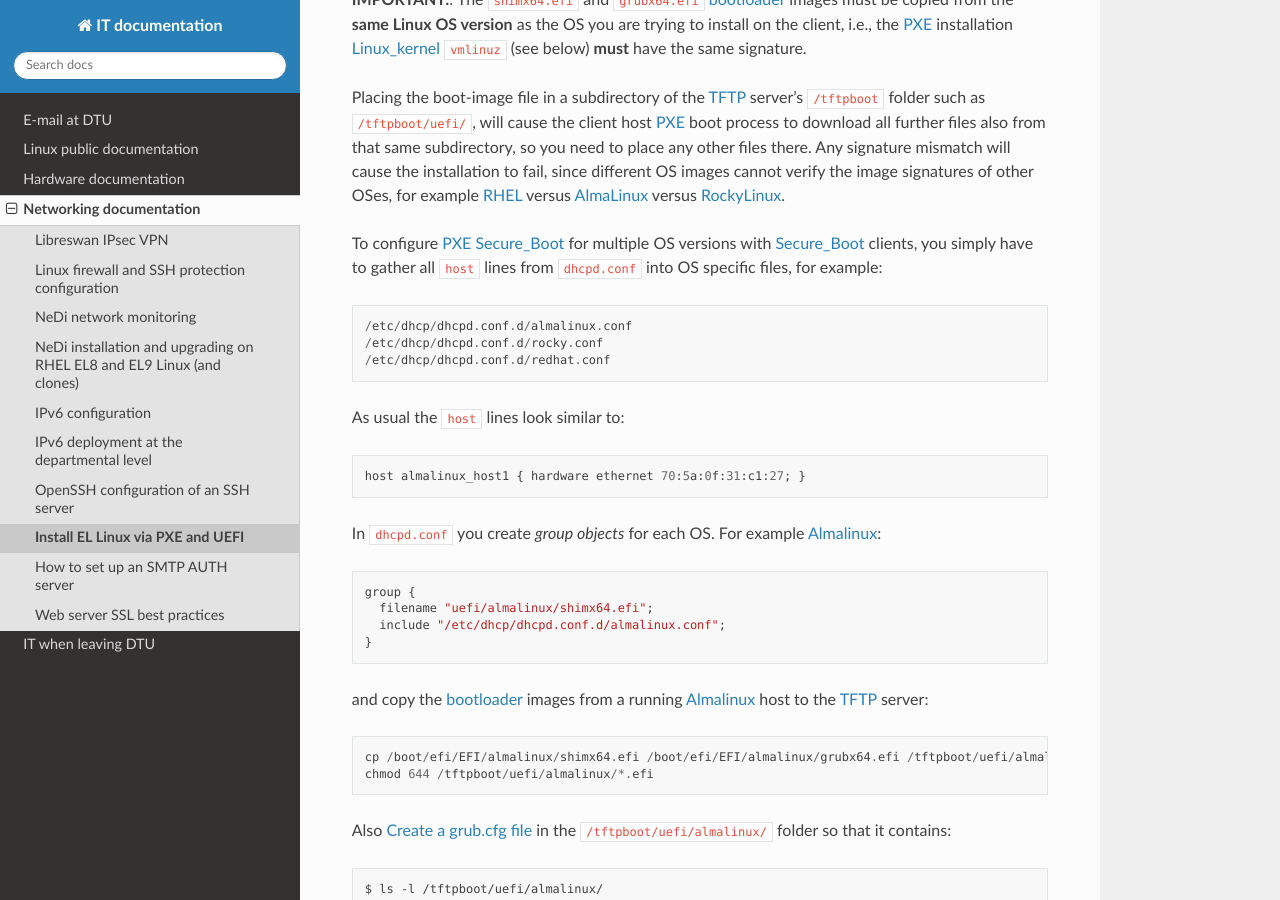
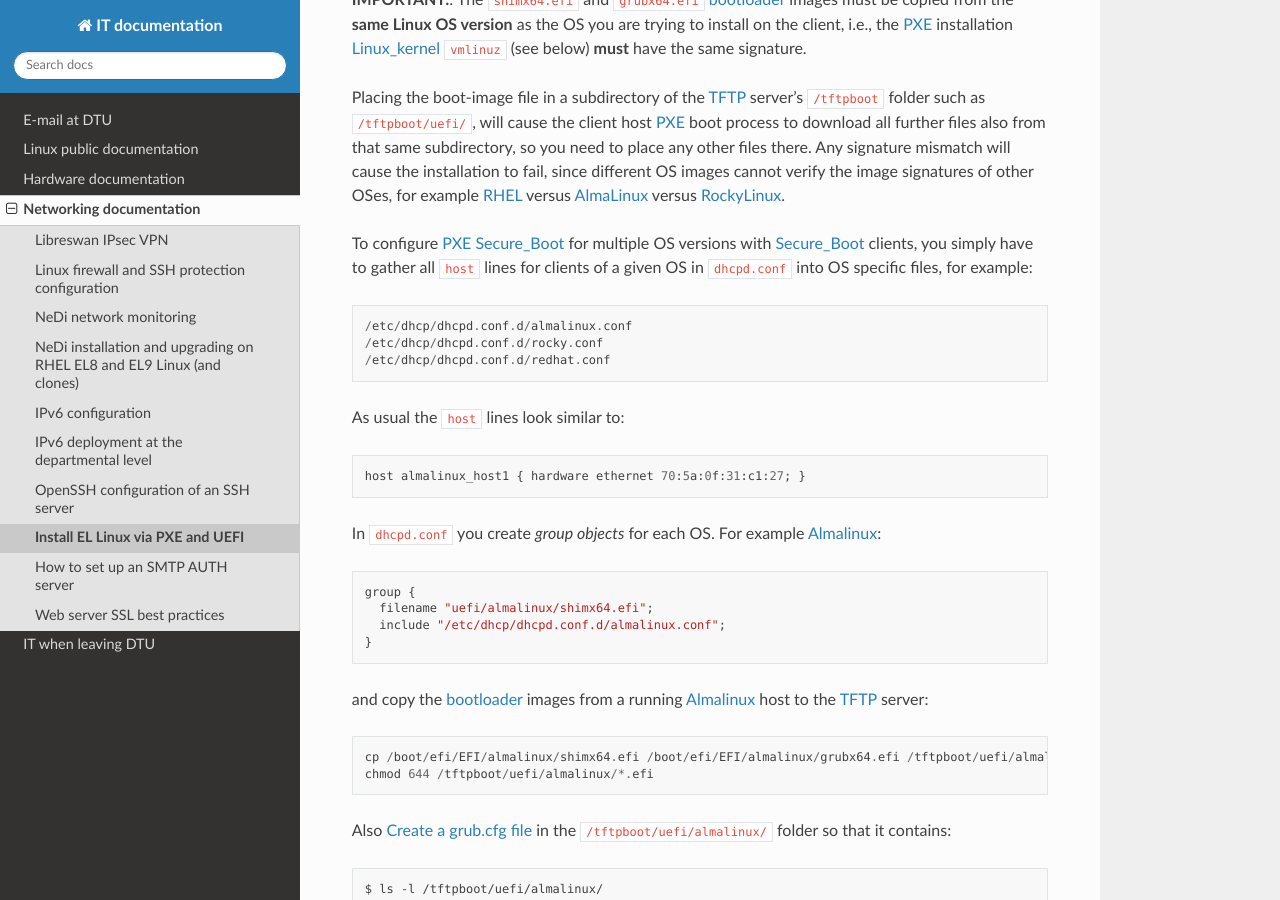
Before and after one commit to OleHolmNielsen/ITwiki, a Sphinx documentation site: the page built from docs/PXE_and_UEFI.rst, in a window 1280 px wide and 900 px high, scrolled down 8334 px. Built offline with Sphinx 7.4.7 and the Read the Docs theme 3.1.0, drawn with Linux system fonts in a browser that asks for light colours.

Commit message:
Minor edit

```diff
--- a/docs/PXE_and_UEFI.rst
+++ b/docs/PXE_and_UEFI.rst
@@ -410,7 +410,8 @@
 for example RHEL_ versus AlmaLinux_ versus RockyLinux_.
 
 To configure PXE_ Secure_Boot_ for multiple OS versions with Secure_Boot_ clients,
-you simply have to gather all ``host`` lines from ``dhcpd.conf`` into OS specific files, for example::
+you simply have to gather all ``host`` lines for clients of a given OS in ``dhcpd.conf``
+into OS specific files, for example::
 
   /etc/dhcp/dhcpd.conf.d/almalinux.conf
   /etc/dhcp/dhcpd.conf.d/rocky.conf
```
